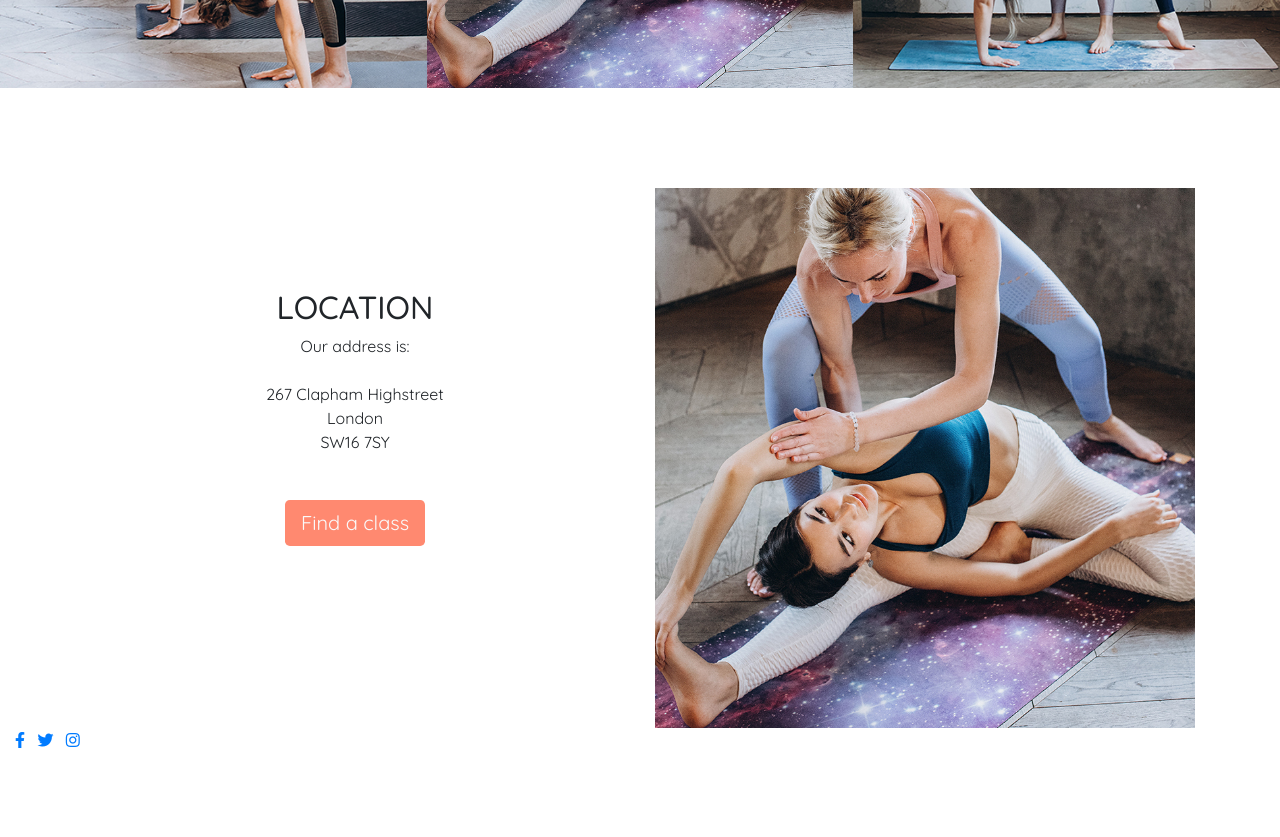
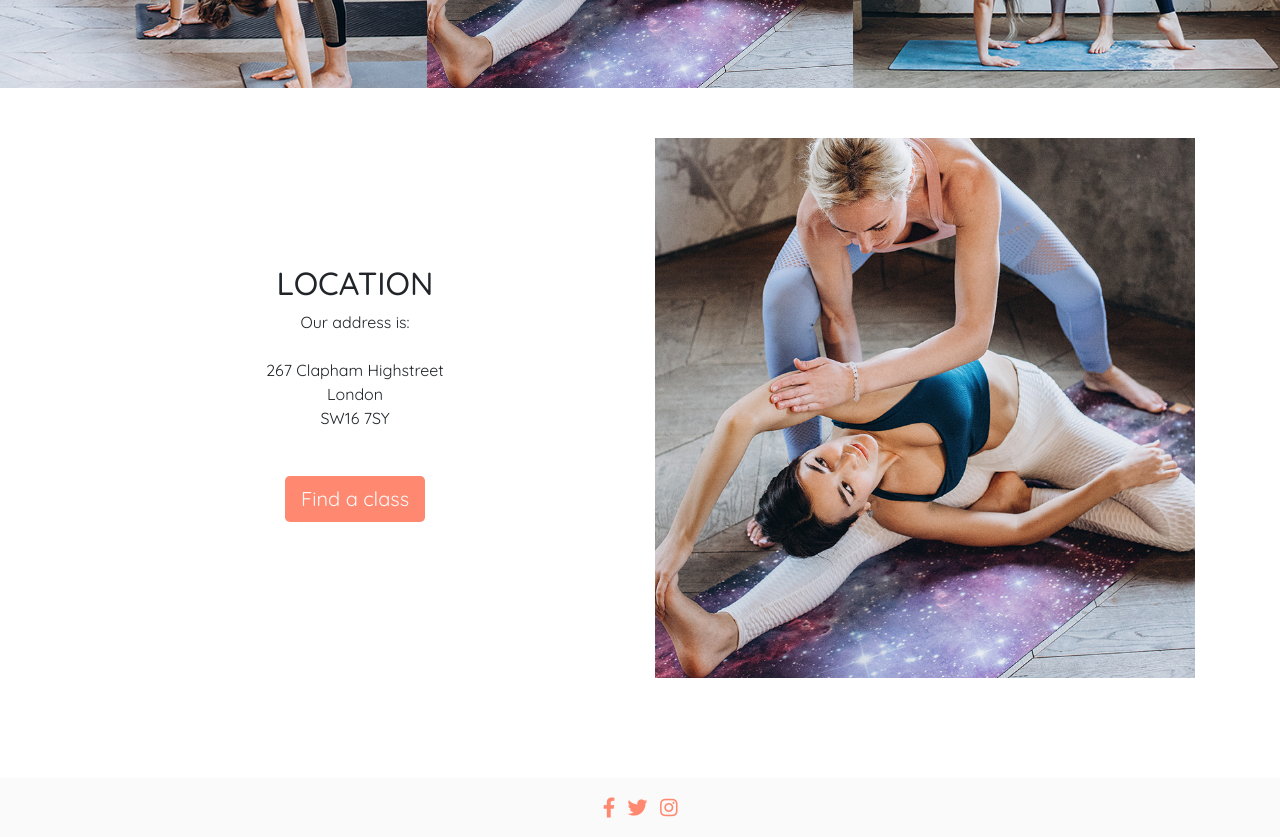
Before and after one commit to michellelclement/yoga-flow-ms1, a plain HTML site: page index.html in a window 1280 px wide. Shown: the part 1620-2457 px from the top of the page. Before the commit the page ends 2388 px from the top, so only its background shows below. Drawn offline with nearby package versions, Linux system fonts and the light colour scheme.

Commit message:
footer social icons now set. Location layout now set both desktop and mobile

```diff
--- a/assets/css/style.css
+++ b/assets/css/style.css
@@ -19,6 +19,7 @@ h2 {
 
 .navbar {
     padding: 10px 50px;
+    background-color: #FAFAFA;
 }
 
 .nav-item-list {
@@ -78,7 +79,7 @@ h2 {
 
 .images-container {
     margin-top: 30px;
-    margin-bottom: 100px;
+    margin-bottom: 50px;
     padding: 0;
 }
 
@@ -95,12 +96,24 @@ h2 {
 
 /* -------------------------------------------Location */
 
-
-
-.location-container h2 {
-    padding-top: 100px;
+.location-container {
+    margin-top: 50px;
+    margin-bottom: 100px
 }
 
+/*
+
+/* ------------------------------------------Footer Section */
+
+footer {
+    background-color: #fafafa;
+}
+.social-links li a i {
+    font-size: 20px;
+    text-decoration: none;
+    color: #FF8970;
+    padding-top: 20px;
+}
 
 /* -------------------------------------------Media Queries */
 
--- a/index.html
+++ b/index.html
@@ -15,7 +15,7 @@
 
 <body>
 <!-- nav section -->
-	<nav class="navbar navbar-expand-lg navbar-light bg-light">
+	<nav class="navbar navbar-expand-lg navbar-light bg-custom">
 		<a class="navbar-brand" href="index.html">YOGA FLOW</a>
 		    <button class="navbar-toggler" type="button" data-toggle="collapse" data-target="#navbarNavAltMarkup" aria-controls="navbarNavAltMarkup" aria-expanded="false" aria-label="Toggle navigation">
             <span class="navbar-toggler-icon"></span>
@@ -76,7 +76,7 @@
 <!--Location section -->
     <div class="container location-container">
         <a name="location"></a>
-		    <div class="row text-center">
+		    <div class="row text-center align-items-center">
 				<div class="col-md-6 location-text">
 					<h2>Location</h2>
 					<p>Our address is:<br><br>
@@ -93,9 +93,8 @@
 
 			</div>
 	</div>
-
 <!--footer section -->
-	<footer class="container-fluid">
+	<footer class="container-fluid d-flex justify-content-center">
 		<div class="row">
 			<div class="col-sm-12 social-links">
 				<ul class="list-inline">
```
